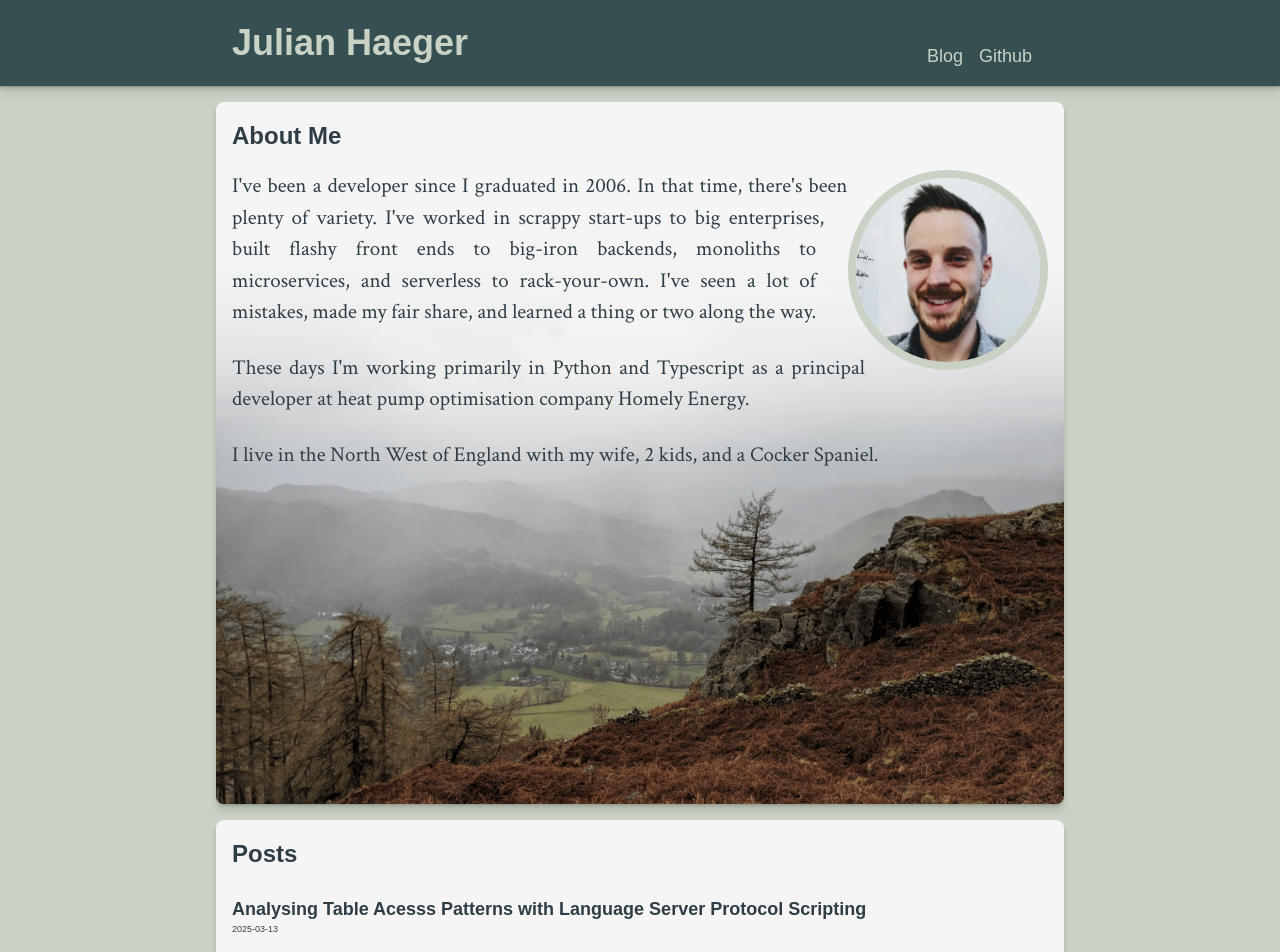
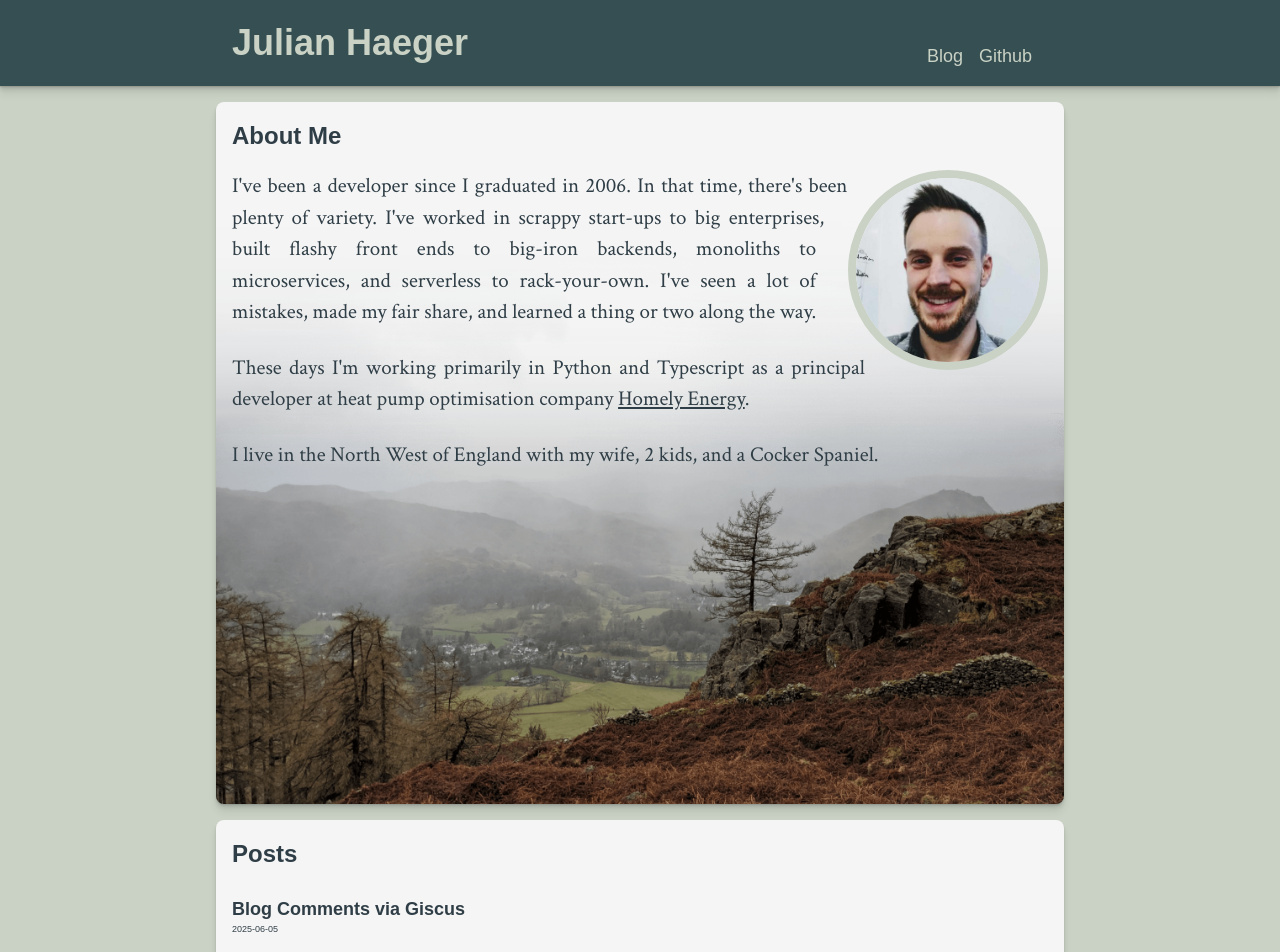
Before and after one commit to Foo42/next-blog, a Next.js app: page / in a window 1280 px wide. Shown: the top 952 px of the page. Built offline with nearby package versions, Linux system fonts and the light colour scheme.

Commit message:
Added post blog-comments-with-giscus

```diff
--- /dev/null
+++ b/posts/blog-comments-with-giscus.md
@@ -0,0 +1,8 @@
+---
+date: 2025-06-05
+title: Blog Comments via Giscus
+---
+
+I've decided to add comments to this blog using [Giscus](https://giscus.app/), which uses github discussions (in [this repository](https://github.com/Foo42/julianhaeger-dot-com-comments/discussions)) to store comments.
+
+I have a longer-term aspiration to build [ActivityPub](https://www.w3.org/TR/activitypub/) endpoints into the site such that it can participate directly in the Fediverse, with responses displayed at the bottom of posts in place of comments, but this is likely to take some time (if I ever get to doing it) and I don't want to let the "perfect be the enemy of the good" and have no commenting solution until then.
--- a/src/app/typography2.css
+++ b/src/app/typography2.css
@@ -64,4 +64,8 @@ ul {
   * {
     margin-bottom: var(--s1);
   }
+
+  a {
+    text-decoration: underline;
+  }
 }
```
